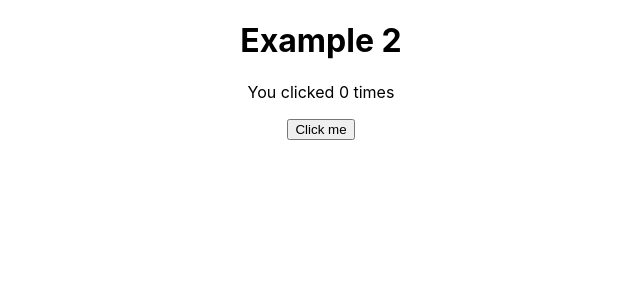
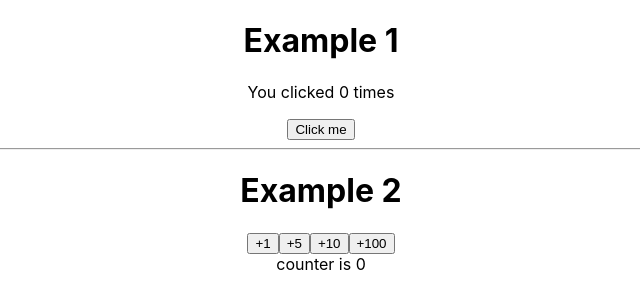
Before and after one commit to ammarjabakji/react-examples2, a React (Create React App) app: page / in a window 1280 px wide. Shown: the top 308 px of the page, without its empty margins (319-959 px from the left). Built offline with nearby package versions, Linux system fonts and the light colour scheme.

Commit message:
Example 3

```diff
--- a/src/App.js
+++ b/src/App.js
@@ -1,12 +1,16 @@
 import React from 'react'
 import './App.css'
-import { Example } from './components/example'
+import { Example } from './components/simplehook'
+import { Example2 } from './components/separation'
 
 function App() {
   return (
     <div className="App">
+      <h1>Example 1</h1>
+      <Example />
+      <hr />
       <h1>Example 2</h1>
-      <Example />
+      <Example2 />
     </div>
   )
 }
--- /dev/null
+++ b/src/components/separation.js
@@ -0,0 +1,25 @@
+import React, { useState } from 'react'
+
+function Button({ onClickFunction, increment }) {
+  const handleClick = () => onClickFunction(increment)
+  return <button onClick={handleClick}>+{increment}</button>
+}
+
+function Display(props) {
+  return <div>counter is {props.message}</div>
+}
+
+export const Example2 = () => {
+  const [counter, setCounter] = useState(0)
+  const incrementCounter = i => setCounter(counter + i)
+
+  return (
+    <div>
+      <Button onClickFunction={incrementCounter} increment={1} />
+      <Button onClickFunction={incrementCounter} increment={5} />
+      <Button onClickFunction={incrementCounter} increment={10} />
+      <Button onClickFunction={incrementCounter} increment={100} />
+      <Display message={counter} />
+    </div>
+  )
+}
```
Also changed, not shown: src/components/simplehook.js (renamed from src/components/example.js).
